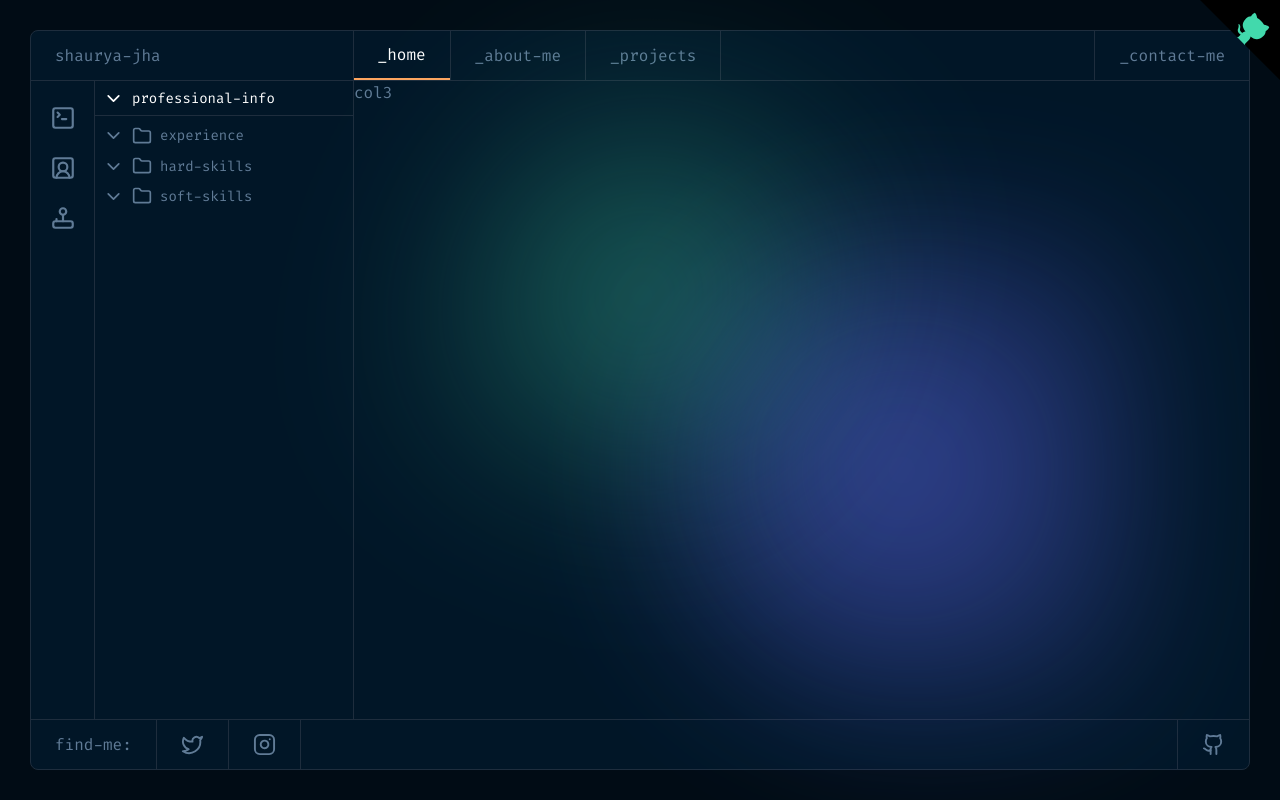
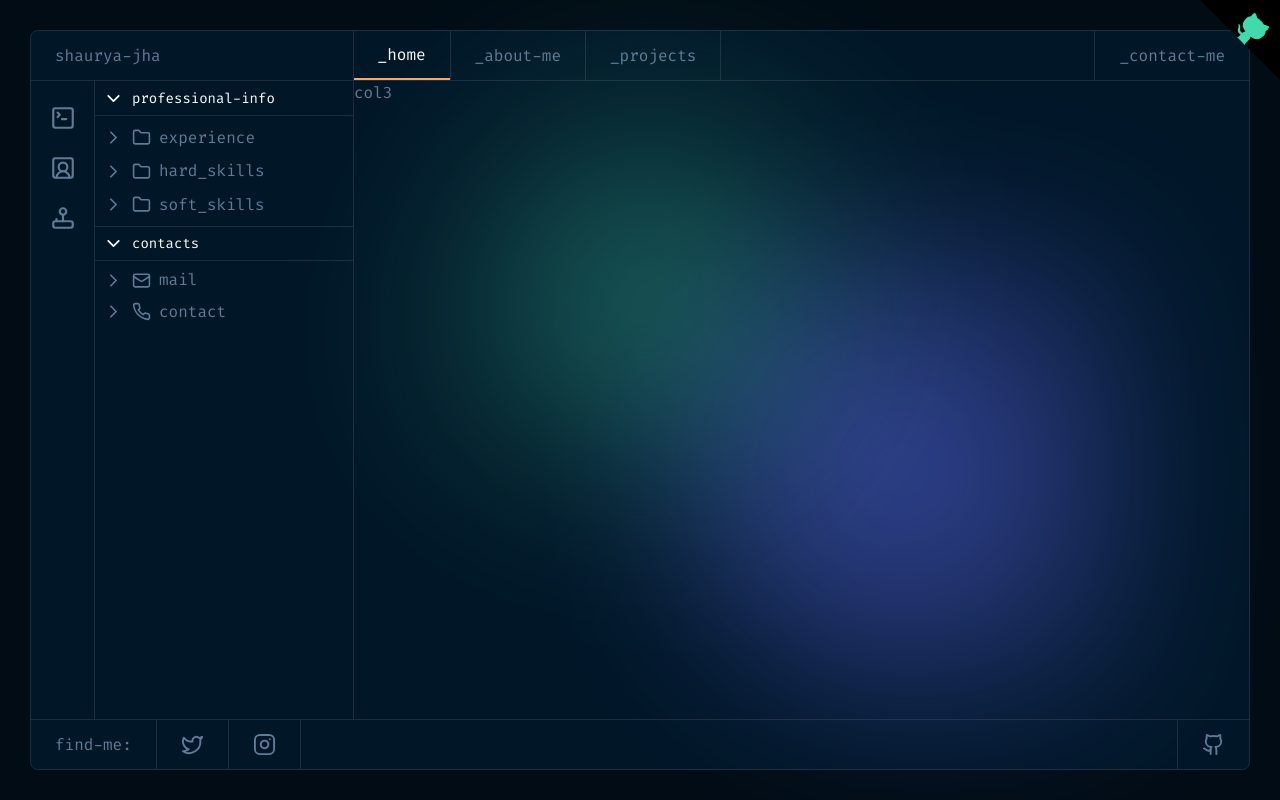
Before and after one commit to shaurya35/Portfolio, a Next.js app: page /about-me in a window 1280 px wide. Built offline with nearby package versions, Linux system fonts and the light colour scheme.

Commit message:
Add panel1

```diff
--- a/src/app/about-me/page.jsx
+++ b/src/app/about-me/page.jsx
@@ -9,9 +9,9 @@ const page = () => {
     <div className='h-[calc(100%-100px)] text-gray-custom font-fira-code flex'>
       <div className='border-r border-white w-[323px] flex flex-row'>
         <div className='w-[64px] border-r border-white flex flex-col justify-start items-center'>
-          <div className='mt-6 cursor-pointer'><TerminalIcon/></div>
-          <div className='mt-6 cursor-pointer'><SquareUserIcon/></div>
-          <div className='mt-6 cursor-pointer'><JoystickIcon/></div>
+          <div className='mt-6 cursor-pointer hover:text-white-custom'><TerminalIcon/></div>
+          <div className='mt-6 cursor-pointer hover:text-white-custom'><SquareUserIcon/></div>
+          <div className='mt-6 cursor-pointer hover:text-white-custom'><JoystickIcon/></div>
         </div>
         <div>
           <ProfessionalInfo/>
--- a/src/components/Footer.jsx
+++ b/src/components/Footer.jsx
@@ -24,7 +24,7 @@ const Footer = () => {
           find-me:
         </div>
         <div
-          className="pr-6 pl-6 lg:border-white lg:border-r h-full flex items-center cursor-pointer"
+          className="pr-6 pl-6 lg:border-white lg:border-r h-full flex items-center cursor-pointer hover:text-white-custom"
           onClick={handleTwitterRedirecting}
         >
           <button>
@@ -32,7 +32,7 @@ const Footer = () => {
           </button>
         </div>
         <div
-          className="pr-6 pl-6 lg:border-white lg:border-r h-full flex items-center cursor-pointer"
+          className="pr-6 pl-6 lg:border-white lg:border-r h-full flex items-center cursor-pointer hover:text-white-custom"
           onClick={handleInstagramRedirecting}
         >
           <button>
@@ -41,7 +41,7 @@ const Footer = () => {
         </div>
       </div>
       <div
-        className="cursor-pointer pl-6 pr-6 lg:border-white lg:border-l h-full flex items-center"
+        className="cursor-pointer pl-6 pr-6 lg:border-white lg:border-l h-full flex items-center hover:text-white-custom"
         onClick={handleGithubRedirecting}
       >
         <Github />
--- a/src/components/Header.jsx
+++ b/src/components/Header.jsx
@@ -15,16 +15,16 @@ const Header = () => {
     <header className="h-[64px] lg:h-[50px] border-white border-b font-fira-code text-[19px] lg:text-[16px] text-gray-custom flex justify-between">
       <div className="flex items-center h-full">
         <div
-          className="pr-48 pl-6 lg:border-white lg:border-r h-full flex items-center cursor-pointer hover:bg-black-400"
+          className="pr-48 pl-6 lg:border-white lg:border-r h-full flex items-center cursor-pointer hover:bg-black-400 hover:text-white-custom"
           onClick={() => handleButtonClick("/", "_home")}
         >
-          <button className={`w-full h-full hover:text-white`}>
+          <button className={`w-full h-full`}>
             shaurya-jha
           </button>
         </div>
 
         {/* Home Button */}
-        <div className="hidden lg:flex lg:border-white lg:border-r h-full items-center cursor-pointer hover:bg-black-400">
+        <div className="hidden lg:flex lg:border-white lg:border-r h-full items-center cursor-pointer hover:bg-black-400 hover:text-white-custom">
           <button
             className={`w-full h-full px-6 hover:text-white ${
               activeButton === "_home"
@@ -38,7 +38,7 @@ const Header = () => {
         </div>
 
         {/* About Me Button */}
-        <div className="hidden lg:flex lg:border-white lg:border-r h-full items-center cursor-pointer hover:bg-black-400">
+        <div className="hidden lg:flex lg:border-white lg:border-r h-full items-center cursor-pointer hover:bg-black-400 hover:text-white-custom">
           <button
             className={`w-full h-full px-6 hover:text-white ${
               activeButton === "about-me"
@@ -52,7 +52,7 @@ const Header = () => {
         </div>
 
         {/* Projects Button */}
-        <div className="hidden lg:flex lg:border-white lg:border-r h-full items-center cursor-pointer hover:bg-black-400">
+        <div className="hidden lg:flex lg:border-white lg:border-r h-full items-center cursor-pointer hover:bg-black-400 hover:text-white-custom">
           <button
             className={`w-full h-full px-6 hover:text-white ${
               activeButton === "projects"
@@ -67,7 +67,7 @@ const Header = () => {
       </div>
 
       {/* Contact Me Button */}
-      <div className="hidden lg:flex lg:border-white lg:border-l h-full items-center cursor-pointer hover:bg-black-400">
+      <div className="hidden lg:flex lg:border-white lg:border-l h-full items-center cursor-pointer hover:bg-black-400 hover:text-white-custom">
         <button
           className={`w-full h-full px-6 hover:text-white ${
             activeButton === "contact-me"
--- a/src/components/panels/ProfessionalInfo.jsx
+++ b/src/components/panels/ProfessionalInfo.jsx
@@ -1,43 +1,72 @@
 import React from "react";
 import DownIcon from "@/components/ui/DownIcon";
+import Right from "@/components/ui/Right";
 import FolderIcon from "@/components/ui/FolderIcon";
+import MailIcon from "@/components/ui/MailIcon";
+import PhoneIcon from "@/components/ui/PhoneIcon";
 
 const ProfessionalInfo = () => {
   return (
-    <div className="w-[calc(322px-64px)] text-[14px]">
-      <div className="flex flex-row text-white-custom border-b border-white w-full h-[35px] justify-start items-center">
+    <div className="w-[calc(322px-64px)]">
+      <div className="flex flex-row text-white-custom border-b border-white w-full h-[35px] justify-start items-center  text-[14px] cursor-pointer">
         <div className="pl-2 flex justify-center items-center">
           <DownIcon />
         </div>
         <div className="pl-2">professional-info</div>
       </div>
-      <div className="h-[100px] flex flex-col justify-evenly items-start ">
-        <div className="flex flex-row">
+      <div className="h-[110px] flex flex-col justify-evenly items-start ">
+        <div className="flex flex-row cursor-pointer hover:text-white-custom">
           <div className="pl-2 flex justify-center items-center">
-            <DownIcon />
+            <Right />
           </div>
           <div className="pl-2 flex justify-center items-center">
             <FolderIcon />
           </div>
           <div className="pl-2">experience</div>
         </div>
-        <div className="flex flex-row">
+        <div className="flex flex-row cursor-pointer hover:text-white-custom">
           <div className="pl-2 flex justify-center items-center">
-            <DownIcon />
+            <Right />
           </div>
           <div className="pl-2 flex justify-center items-center">
             <FolderIcon />
           </div>
-          <div className="pl-2">hard-skills</div>
+          <div className="pl-2">hard_skills</div>
         </div>
-        <div className="flex flex-row">
+        <div className="flex flex-row cursor-pointer hover:text-white-custom">
           <div className="pl-2 flex justify-center items-center">
-            <DownIcon />
+            <Right />
           </div>
           <div className="pl-2 flex justify-center items-center">
             <FolderIcon />
           </div>
-          <div className="pl-2">soft-skills</div>
+          <div className="pl-2">soft_skills</div>
+        </div>
+      </div>
+      <div className="flex flex-row text-white-custom border-y border-white w-full h-[35px] justify-start items-center  text-[14px] cursor-pointer">
+        <div className="pl-2 flex justify-center items-center">
+          <DownIcon />
+        </div>
+        <div className="pl-2">contacts</div>
+      </div>
+      <div className="h-[70px] flex flex-col justify-evenly items-start">
+        <div className="flex flex-row cursor-pointer hover:text-white-custom">
+        <div className="pl-2 flex justify-center items-center">
+            <Right />
+          </div>
+          <div className="pl-2 flex justify-center items-center">
+            <MailIcon />
+          </div>
+          <div className="pl-2">mail</div>
+        </div>
+        <div className="flex flex-row cursor-pointer hover:text-white-custom">
+        <div className="pl-2 flex justify-center items-center">
+            <Right />
+          </div>
+          <div className="pl-2 flex justify-center items-center">
+            <PhoneIcon />
+          </div>
+          <div className="pl-2">contact</div>
         </div>
       </div>
     </div>
--- a/src/components/ui/FolderIcon.jsx
+++ b/src/components/ui/FolderIcon.jsx
@@ -2,7 +2,7 @@ import { Folder } from 'lucide-react';
 
 const App = () => {
   return (
-    <Folder size={20}/>
+    <Folder size={19}/>
   );
 };
 
--- /dev/null
+++ b/src/components/ui/MailIcon.jsx
@@ -0,0 +1,9 @@
+import { Mail } from 'lucide-react';
+
+const App = () => {
+  return (
+    <Mail size={19}/>
+  );
+};
+
+export default App;
--- /dev/null
+++ b/src/components/ui/PhoneIcon.jsx
@@ -0,0 +1,9 @@
+import { Phone } from 'lucide-react';
+
+const App = () => {
+  return (
+    <Phone size={19}/>
+  );
+};
+
+export default App;
--- /dev/null
+++ b/src/components/ui/Right.jsx
@@ -0,0 +1,9 @@
+import { ChevronRight } from 'lucide-react';
+
+const App = () => {
+  return (
+    <ChevronRight size={21} />
+  );
+};
+
+export default App;
```
